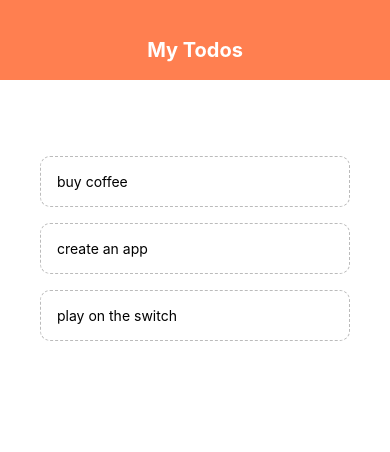
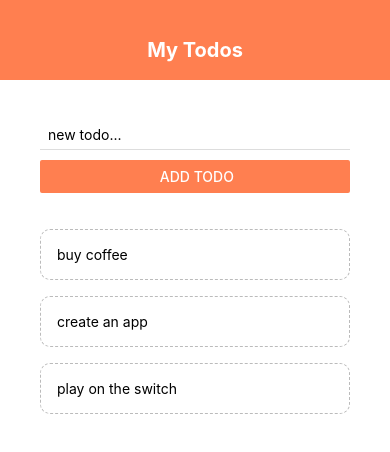
Before and after one commit to mohitkushwaha475/TodoAPP, a React Native app: screen / in a window 390 px wide. Shown: the top 452 px of the page. Built offline with nearby package versions, Linux system fonts and the light colour scheme.

Commit message:
addtodo component added in app

```diff
--- a/App.js
+++ b/App.js
@@ -2,6 +2,9 @@
 import { StyleSheet, Text, View, FlatList } from 'react-native';
 import Header from './components/header';
 import TodoItem from './components/TodoItem';
+import AddTodo from './components/addTodo';
+
+
 
 export default function App() {
   const [todos, setTodos] = useState([
@@ -16,12 +19,21 @@
      })
    }
 
+   const submitHandler=(text)=>{
+    setTodos((prevTodos)=>{
+      return [
+        {text: text,key:Math.random().toString()},
+        ...prevTodos
+      ];
+    })
+  }
+
 
   return (
     <View style={styles.container}>
       <Header />
       <View style={styles.content}>
-        {/* add todo form */}
+        <AddTodo submitHandler={submitHandler}/>
         <View style={styles.list}>
           <FlatList
             data={todos}
--- a/components/addTodo.js
+++ b/components/addTodo.js
@@ -0,0 +1,35 @@
+import React,{useState} from 'react';
+import { View, Text, StyleSheet,TextInput, Button } from 'react-native';
+
+export default function AddTodo({submitHandler}){
+    const[text, setText] =useState('');
+
+
+    const changeHandler=(val)=>{
+        setText(val)
+    }
+
+    return (
+        <View>
+        <TextInput
+        style={styles.input}
+        placeholder='new todo...'
+        onChangeText={changeHandler}
+
+        />
+      <Button onPress={()=> submitHandler(text)} title=' add todo' color='coral'></Button>
+
+        </View>
+
+        )}
+
+const styles=StyleSheet .create({
+    input :{
+        marginBottom:10,
+        paddingHorizontal:8,
+        paddingVertical:6,
+        borderBottomWidth:1,
+        borderBottomColor:'#ddd'
+    }
+
+})
```
